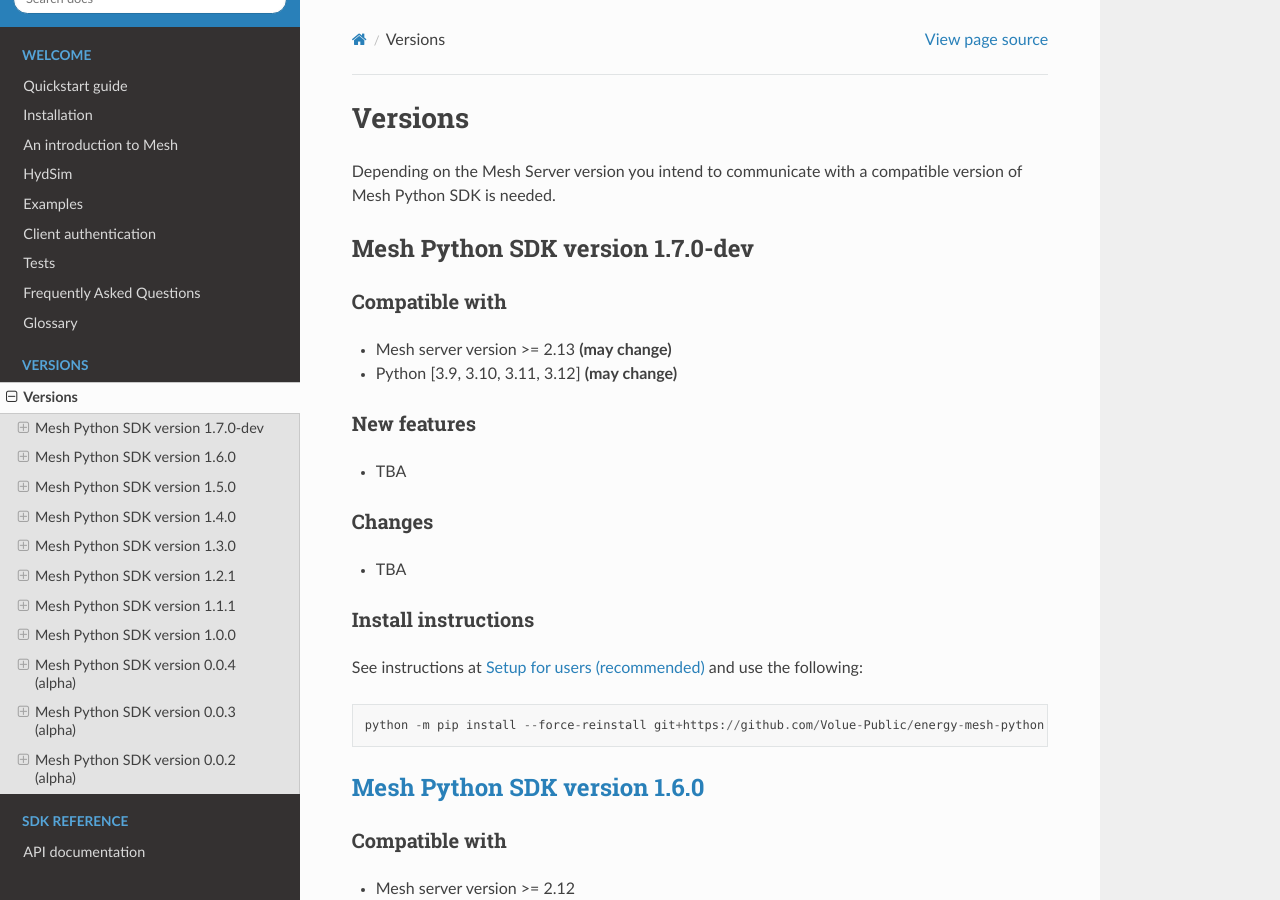
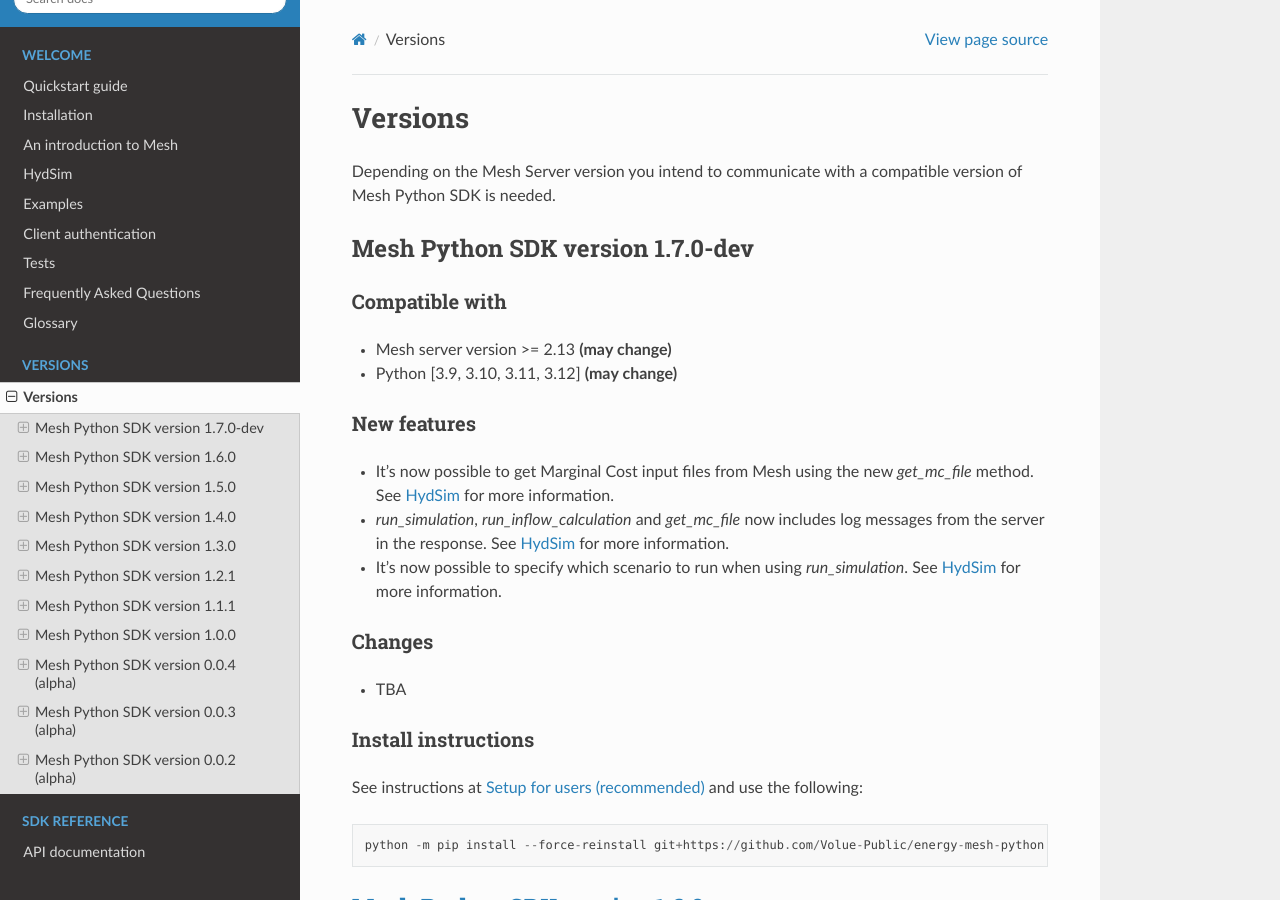
Before and after one commit to Volue-Public/energy-mesh-python, a Sphinx documentation site: the page built from docs/source/versions.rst, in a window 1280 px wide and 900 px high. Built offline with Sphinx 7.4.7 and the Read the Docs theme 2.0.0, drawn with Linux system fonts in a browser that asks for light colours.

Commit message:
Add release notes for HydSim changes

```diff
--- a/docs/source/versions.rst
+++ b/docs/source/versions.rst
@@ -15,7 +15,12 @@
 New features
 ~~~~~~~~~~~~~~~~~~
 
-- TBA
+- It's now possible to get Marginal Cost input files from Mesh using the new
+  `get_mc_file` method. See :doc:`hydsim` for more information.
+- `run_simulation`, `run_inflow_calculation` and `get_mc_file` now includes log
+  messages from the server in the response. See :doc:`hydsim` for more information.
+- It's now possible to specify which scenario to run when using `run_simulation`.
+  See :doc:`hydsim` for more information.
 
 Changes
 ~~~~~~~~~~~~~~~~~~
```
